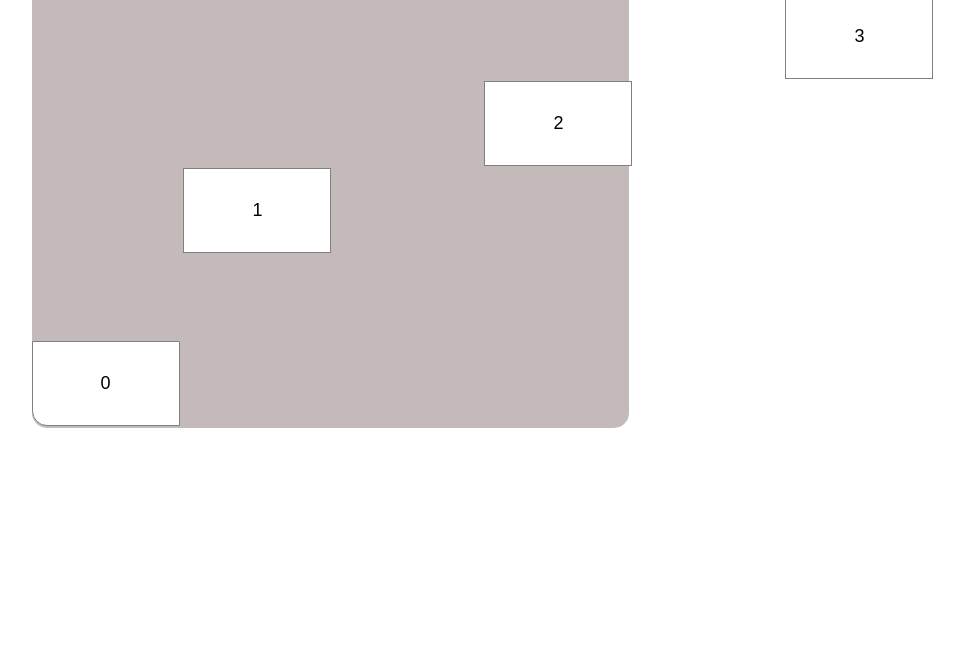
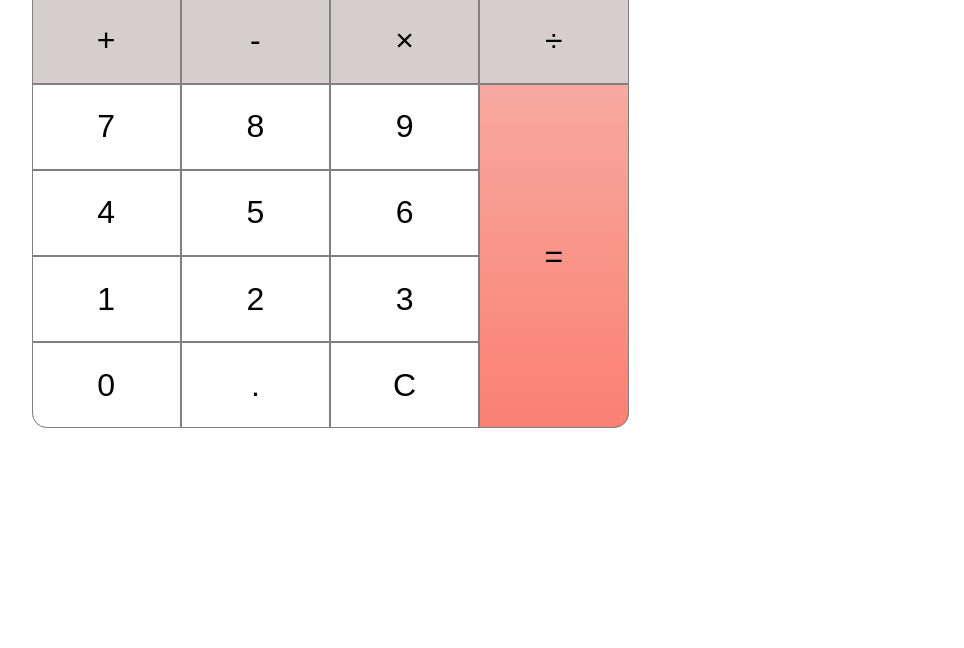
Before and after one commit to RudraKaradkhelkar/Calculator, a plain HTML site: page index.html in a window 1280 px wide. Shown: the part 152-800 px from the top of the page, without its empty margins (310-1274 px from the left). Drawn offline with Linux system fonts and the light colour scheme.

Commit message:
Update styles.css

```diff
--- a/styles.css
+++ b/styles.css
@@ -1,6 +1,6 @@
 html{
   padding:0;
-  font-family:Roboto;
+  font-family:Helvetica, Arial, sans-serif;
 }
 
 .container{
@@ -25,104 +25,113 @@ html{
 }
 .button-container{
   width:100%;
-  position:fixed;
+  height:431px;
+  display:grid;
+  grid-template-columns: [first] 25% [second] 25% [third] 25% [fourth] 25% [end];
+  grid-template-rows: [first] 20% [second] 20% [third] 20% [fourth] 20% [fifth] 20%[end];
+  row-gap:0;
+  column-gap:0;
 }
 .button{
-  width:148px;
-  height:85px;
   background-color:rgb(255, 255, 255);
   text-align:center;
   border: 1px solid gray;
-  position:relative;
-  font-size:18px;
+  font-size:2em;
+  transition: background-color, background 0.7s ease-in-out 0ms;
+  /* line-height:2px; */
 }
 .button:hover{
   background-color: #8f8e8d;
+  cursor: pointer;
 }
 
 .button:nth-of-type(1) { /*0*/
-  top:344px;
   border-radius:0 0 0 15px;
+  grid-column:1 / 2;
+  grid-row: 5/5;
 }
 .button:nth-of-type(11) { /*C*/
-  top:-526px;
-  left:298px;
+  grid-column:3 / 4;
+  grid-row: 5/5;
 }
 .button:nth-of-type(12) { /*.*/
-  top:-613px;
-  left:149px;
+  grid-column:2 / 3;
+  grid-row: 5/5;
 }
 .button:nth-of-type(2) { /*1*/
-  top:171px;
+  grid-column:1 / 2;
+  grid-row: 4/4;
 }
 .button:nth-of-type(4) { /*3*/
-  top:-3px;
-  left:298px;
+  grid-column:3 / 4;
+  grid-row: 4/4;
 }
 .button:nth-of-type(3) { /*2*/
-  top:84px;
-  left:149px;
+  grid-column:2 / 3;
+  grid-row: 4/4;
 }
 .button:nth-of-type(5) { /*4*/
-  bottom:176px;
+  grid-column:1 / 2;
+  grid-row: 3/3;
 }
 .button:nth-of-type(7) { /*6*/
-  bottom:350px;
-  left:298px;
+  grid-column:3 / 4;
+  grid-row: 3/3;
 }
 .button:nth-of-type(6) { /*5*/
-  left:149px;
-  bottom:263px;
+  grid-column:2 / 3;
+  grid-row: 3/3;
 }
 .button:nth-of-type(8) { /*7*/
-  bottom:523px;
+  grid-column:1 / 2;
+  grid-row: 2/2;
 }
 .button:nth-of-type(10) { /*9*/
-  bottom:697px;
-  left:298px;
+  grid-column:3 / 4;
+  grid-row: 2/2;
 }
 .button:nth-of-type(9) { /*8*/
-  bottom:610px;
-  left:149px;
+  grid-column:2 / 3;
+  grid-row: 2/2;
 }
 .button:nth-of-type(13) { /*+*/
-  bottom:1044px;
+  grid-column:1 / 2;
+  grid-row: 1/1;
   background-color: #d4cecd;
 }
 .button:nth-of-type(13):hover{
   background:#8f8e8d;
 }
 .button:nth-of-type(15) { /*X*/
-  bottom:1218px;
-  left:298px;
+  grid-column:3 / 4;
+  grid-row: 1/1;
   background-color: #d4cecd;
 }
 .button:nth-of-type(15):hover{
   background:#8f8e8d;
 }
 .button:nth-of-type(14) { /*-*/
-  bottom:1131px;
-  left:149px;
+  grid-column:2 / 3;
+  grid-row: 1/1;
   background-color: #d4cecd;
 }
 .button:nth-of-type(14):hover{
   background:#8f8e8d;
 }
 .button:nth-of-type(16) { /*/*/
-  bottom:1305px;
-  left:447px;
+  grid-column:4 / 4;
+  grid-row: 1/1;
   background-color: #d4cecd;
 }
 .button:nth-of-type(16):hover{
   background:#8f8e8d;
 }
 .button:last-of-type { /*=*/
-  bottom:1306px;
-  left:447px;
-  height:343px;
+  grid-column:4 / 5;
+  grid-row: 2/ span end;
   border-radius:0 0 15px 0;
-  background:linear-gradient(0deg, salmon, rgb(248, 169, 160));
+  background: linear-gradient(0deg, salmon, rgb(248, 169, 160));
 }
 .button:last-of-type:hover{
-  background:linear-gradient(0deg, rgb(244, 102, 86), rgb(247, 149, 138));
+  background: linear-gradient(0deg, rgb(247, 80, 61), rgb(243, 134, 122));
 }
```
